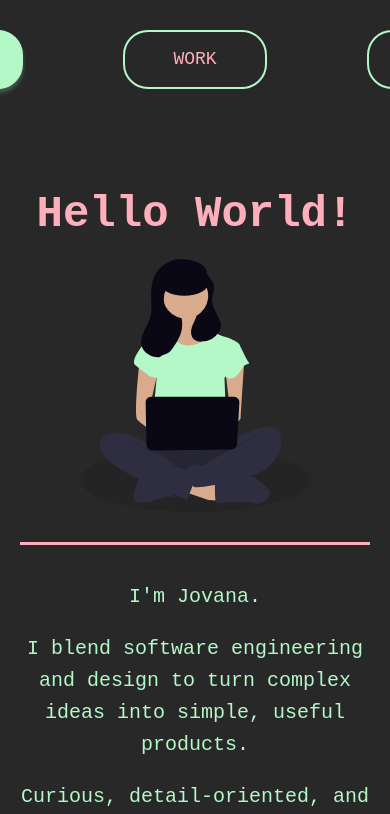
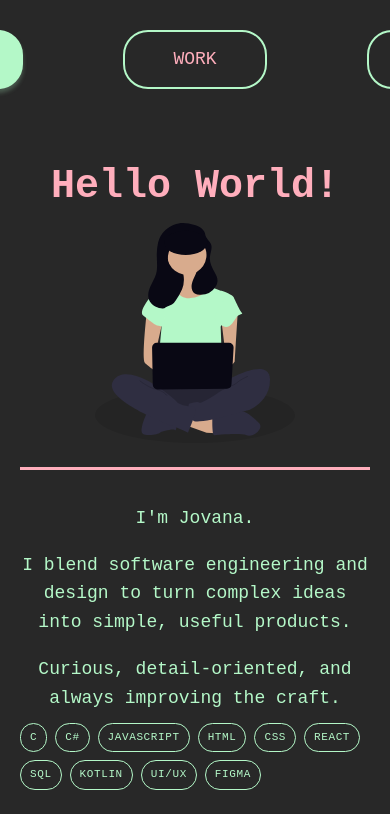
Before and after one commit to jpapric/MyPortfolio, a React (Create React App) app: page / in a window 390 px wide. Shown: the top 814 px of the page. Built offline with nearby package versions, Linux system fonts and the light colour scheme.

Commit message:
Fix home.css

```diff
--- a/src/css/Home.css
+++ b/src/css/Home.css
@@ -8,21 +8,21 @@ body{
 
 .home-container {
   text-align: center;
-  padding: 70px 20px 90px;
+  padding: 45px 20px 55px;
   max-width: 1100px;
   margin: 0 auto;
 }
 
 .hero-title {
-  font-size: 60px;
+  font-size: 54px;
   color: #FFAEBC;
-  margin: 0 0 20px;
+  margin: 0 0 14px;
 }
 
 .hero-tagline {
   color: #f5f5f5;
-  font-size: 20px;
-  margin: 0 0 75px;
+  font-size: 18px;
+  margin: 0 0 40px;
   letter-spacing: 0.5px;
 }
 
@@ -30,13 +30,13 @@ body{
   display: flex;
   justify-content: center;
   align-items: center;
-  gap: 60px;
+  gap: 40px;
   flex-wrap: wrap;
-  margin-bottom: 70px;
+  margin-bottom: 40px;
 }
 
 .hero-image {
-  width: 230px;
+  width: 200px;
 }
 
 .hero-text {
@@ -44,35 +44,35 @@ body{
   border-left: 3px solid #FFAEBC;
   padding-left: 20px;
   text-align: left;
-  font-size: 20px;
+  font-size: 18px;
   line-height: 1.6;
 }
 
 .intro {
   font-weight: 500;
-  margin-bottom: 14px;
+  margin-bottom: 10px;
   color: #B4F8C8;
 }
 
 .hero-badges {
   display: flex;
   flex-wrap: wrap;
-  gap: 10px;
-  margin-top: 16px;
+  gap: 8px;
+  margin-top: 10px;
 }
 
 .badge {
   border: 1px solid #B4F8C8;
   color: #B4F8C8;
-  font-size: 12px;
-  padding: 6px 10px;
+  font-size: 11px;
+  padding: 5px 9px;
   border-radius: 999px;
   letter-spacing: 0.6px;
   text-transform: uppercase;
 }
 
 .home-actions {
-  margin-top: 20px;
+  margin-top: 10px;
   display: flex;
   gap: 16px;
   justify-content: center;
@@ -117,17 +117,17 @@ body{
 
 @media (max-width: 768px) {
   .hero-title {
-    font-size: 44px;
+    font-size: 40px;
   }
 
   .hero-tagline {
-    font-size: 18px;
-    margin-bottom: 40px;
+    font-size: 16px;
+    margin-bottom: 28px;
   }
 
   .hero-content {
-    gap: 30px;
-    margin-bottom: 36px;
+    gap: 24px;
+    margin-bottom: 26px;
   }
 
   .hero-text {
```
